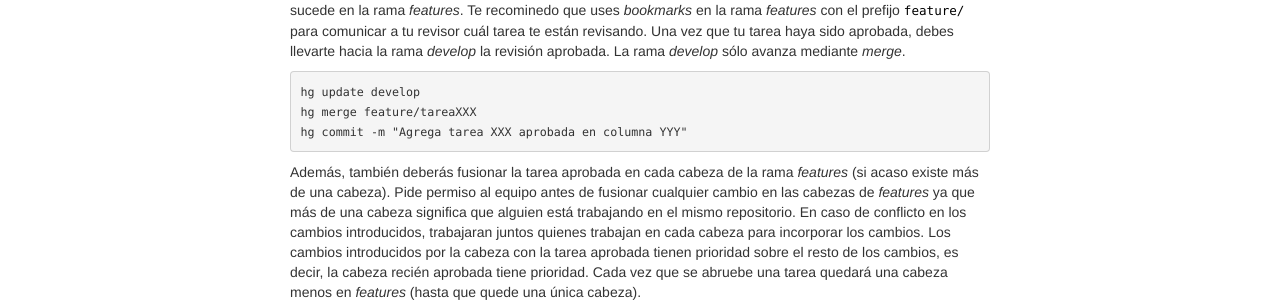
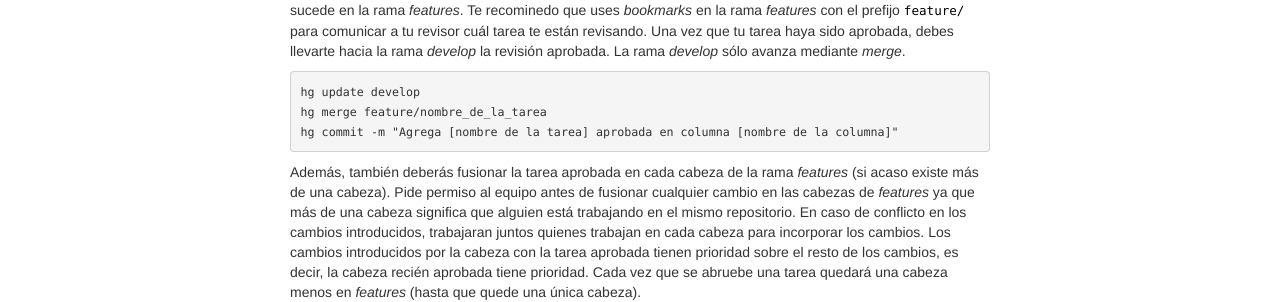
Before and after one commit to LizethMReyes/islasgeci.github.io, a Jekyll site: the page built from ciencia_de_datos/guia_de_estilo/control_de_versiones.md, in a window 1280 px wide. Shown: the part 1397-1699 px from the top of the page. Built offline with Jekyll 4.4.1, drawn with Linux system fonts in a browser that asks for light colours.

Commit message:
Usa nombre de la terea en lugar de número de la terea

````diff
--- a/ciencia_de_datos/guia_de_estilo/control_de_versiones.md
+++ b/ciencia_de_datos/guia_de_estilo/control_de_versiones.md
@@ -54,8 +54,8 @@ Hay tres ramas con nombre: _features_, _develop_ y _default_. La rama _features_
 
 ```bash
 hg update develop
-hg merge feature/tareaXXX
-hg commit -m "Agrega tarea XXX aprobada en columna YYY"
+hg merge feature/nombre_de_la_tarea
+hg commit -m "Agrega [nombre de la tarea] aprobada en columna [nombre de la columna]"
 ```
 
 Además, también deberás fusionar la tarea aprobada en cada cabeza de la rama _features_ (si acaso existe más de una cabeza). Pide permiso al equipo antes de fusionar cualquier cambio en las cabezas de _features_ ya que más de una cabeza significa que alguien está trabajando en el mismo repositorio. En caso de conflicto en los cambios introducidos, trabajaran juntos quienes trabajan en cada cabeza para incorporar los cambios. Los cambios introducidos por la cabeza con la tarea aprobada tienen prioridad sobre el resto de los cambios, es decir, la cabeza recién aprobada tiene prioridad. Cada vez que se abruebe una tarea quedará una cabeza menos en _features_ (hasta que quede una única cabeza).
````
